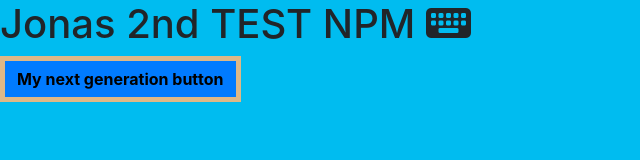
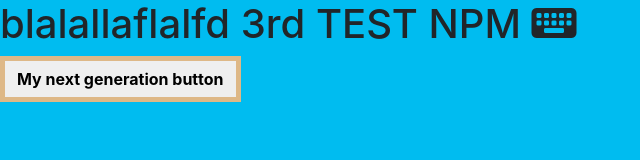
Before and after one commit to DelhoveJonas/design, a website: page index.html in a window 1280 px wide. Shown: the whole page, without its empty margins (0-640 px from the left). Drawn offline with Linux system fonts and the light colour scheme.

Commit message:
3rd commit

```diff
--- a/index.html
+++ b/index.html
@@ -11,8 +11,9 @@
 
 </head>
 <body>
-    <h1>Jonas 2nd TEST NPM     <i class="fas fa-keyboard"></i>
+    <h1>blalallaflalfd 3rd TEST NPM     <i class="fas fa-keyboard"></i>
     </h1>
-    <button type="button" class="btn btn-primary">My next generation button</button>
+    <button type="button" class="btn btn-primarµ
+    y">My next generation button</button>
 </body>
 </html>
--- /dev/null
+++ b/index.js
@@ -0,0 +1,3 @@
+exports.printMsg = function() {
+    console.log("This is a message from the demo package");
+  }
```
Also changed, not shown: my-test-package/package.json (added, +19 -0 lines), package.json (+12 -3 lines), .npm-init.js (added).
